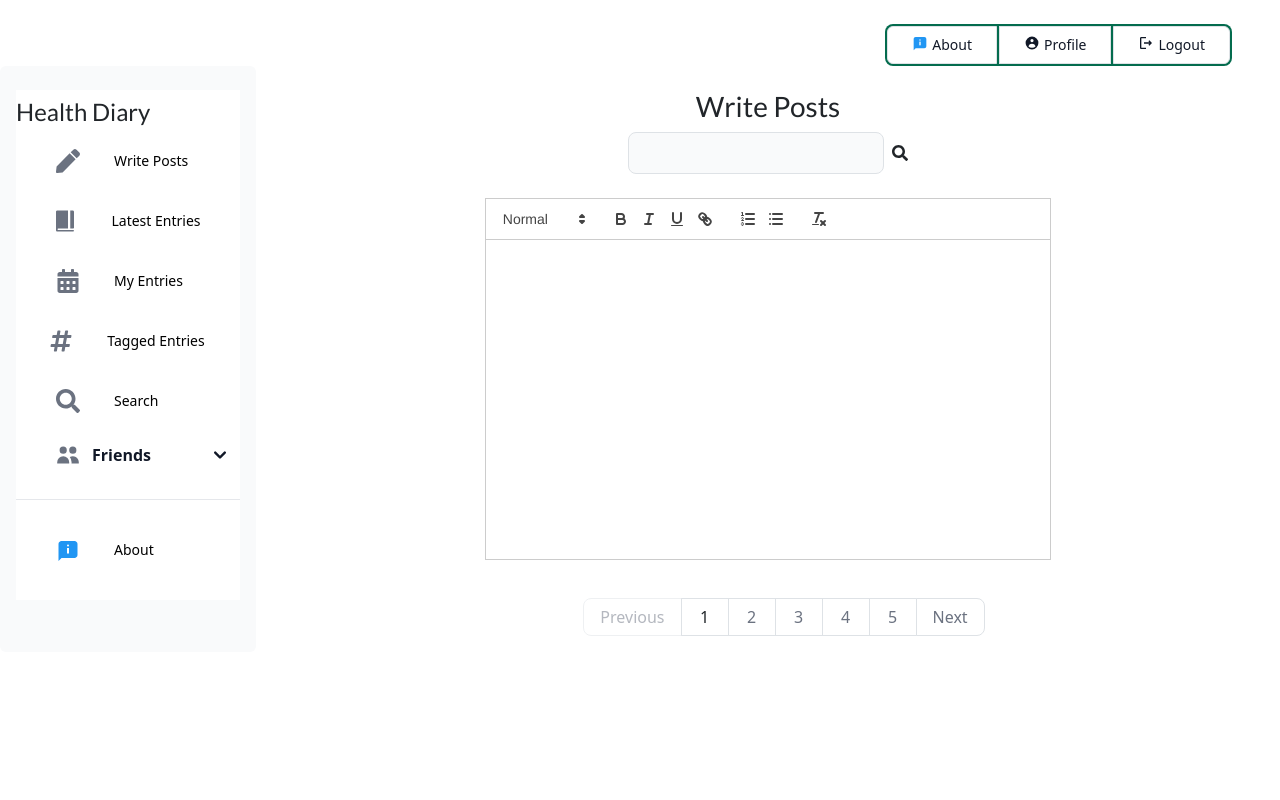
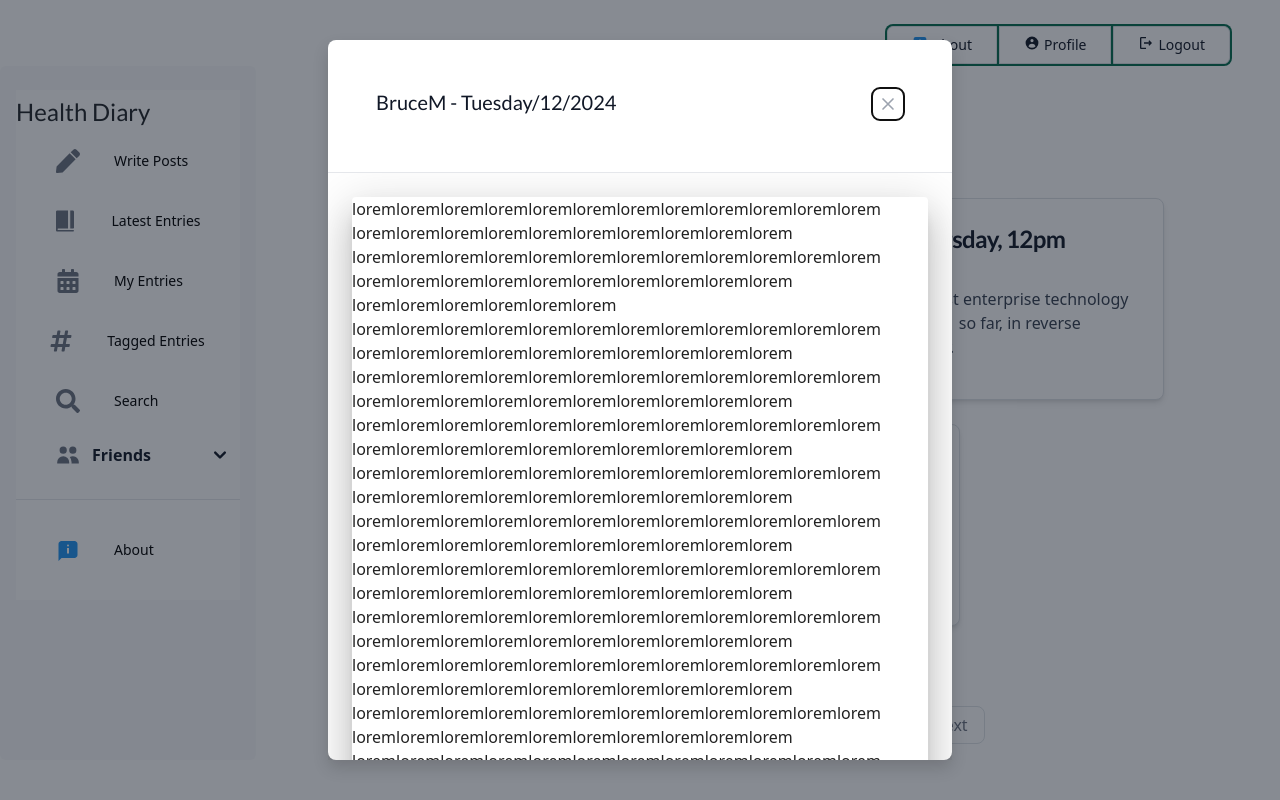
Before and after one commit to Bruce-Mahagwa/MentalHealthDiary, a React (Create React App) app in the folder frontend/: page /home in a window 1280 px wide. Built offline with nearby package versions, Linux system fonts and the light colour scheme.

Commit message:
Adds the reader component for reading entries

```diff
--- a/frontend/src/Components/Entries/Entries.js
+++ b/frontend/src/Components/Entries/Entries.js
@@ -1,12 +1,16 @@
 // files
 import SingleEntry from "./SingleEntry";
+import Reader from "../Reader/Reader";
 const Entries = () => {
     return (
+        <>
         <div className = "flex flex-wrap gap-4 w-full justify-center">
             <SingleEntry />
             <SingleEntry />
             <SingleEntry />
         </div>
+        <Reader />
+        </>
     )
 }
 export default Entries;
--- a/frontend/src/Components/MainContent/MainContent.js
+++ b/frontend/src/Components/MainContent/MainContent.js
@@ -9,9 +9,9 @@ const MainContent = () => {
         <section className = "flex flex-col items-center w-full max-h-screen overflow-y-scroll">
             <ContentHeader />
             <div className = "w-full mb-4">
-                <Editor />
+                {/* <Editor /> */}
                 {/* <FriendsContent /> */}
-                {/* <Entries /> */}
+                <Entries />
             </div>
             <ContentFooter />
         </section>
--- /dev/null
+++ b/frontend/src/Components/Reader/Reader.js
@@ -0,0 +1,43 @@
+// dependencies
+import { Modal } from "flowbite-react";
+import { Paper } from "@mui/material";
+
+const Reader = () => {
+    return (
+        <Modal show = {true}>
+            <Modal.Header>
+                BruceM - Tuesday/12/2024
+            </Modal.Header>
+            <Modal.Body>
+                <Paper elevation={24} className = "w-full" square = {false}>
+                    loremloremloremloremloremloremloremloremloremloremloremlorem
+                    loremloremloremloremloremloremloremloremloremlorem
+                    loremloremloremloremloremloremloremloremloremloremloremlorem
+                    loremloremloremloremloremloremloremloremloremlorem
+                    loremloremloremloremloremlorem
+                    loremloremloremloremloremloremloremloremloremloremloremlorem
+                    loremloremloremloremloremloremloremloremloremlorem
+                    loremloremloremloremloremloremloremloremloremloremloremlorem
+                    loremloremloremloremloremloremloremloremloremlorem
+                    loremloremloremloremloremloremloremloremloremloremloremlorem
+                    loremloremloremloremloremloremloremloremloremlorem
+                    loremloremloremloremloremloremloremloremloremloremloremlorem
+                    loremloremloremloremloremloremloremloremloremlorem
+                    loremloremloremloremloremloremloremloremloremloremloremlorem
+                    loremloremloremloremloremloremloremloremloremlorem
+                    loremloremloremloremloremloremloremloremloremloremloremlorem
+                    loremloremloremloremloremloremloremloremloremlorem
+                    loremloremloremloremloremloremloremloremloremloremloremlorem
+                    loremloremloremloremloremloremloremloremloremlorem
+                    loremloremloremloremloremloremloremloremloremloremloremlorem
+                    loremloremloremloremloremloremloremloremloremlorem
+                    loremloremloremloremloremloremloremloremloremloremloremlorem
+                    loremloremloremloremloremloremloremloremloremlorem
+                    loremloremloremloremloremloremloremloremloremloremloremlorem
+                    loremloremloremloremloremloremloremloremloremlorem
+                </Paper>
+            </Modal.Body>
+        </Modal>
+    )
+}
+export default Reader;
```
